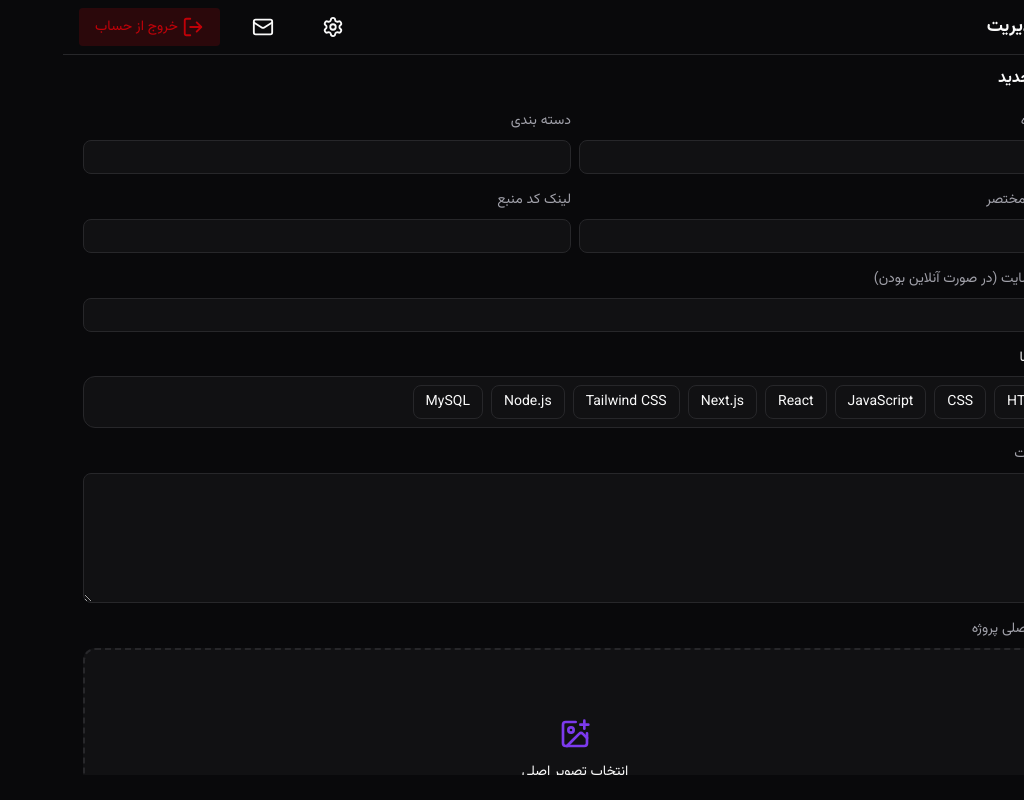
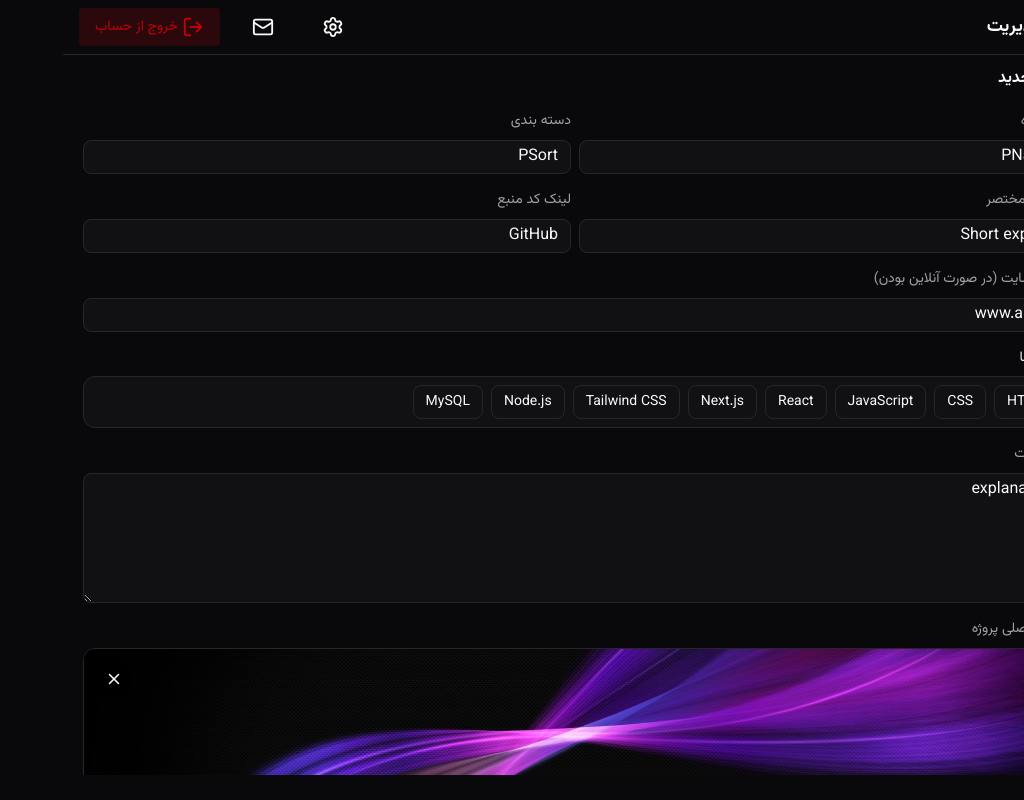
Before and after one commit to sajadzhzh/sajad-zhianjoo-admin, a Next.js app: page /projects/new in a window 1280 px wide. Shown: the whole page, without its empty margins (256-1280 px from the left). Built offline with nearby package versions, Linux system fonts and the light colour scheme.

Commit message:
Some edits to project form

```diff
--- a/Components/Input/GalleryInput.tsx
+++ b/Components/Input/GalleryInput.tsx
@@ -4,60 +4,65 @@ import { ImagePlus, X } from "lucide-react";
 import { useEffect } from "react";
 import { GalleryImage } from "../Projects/Form";
 
-export default function GalleryImageInput({
-  images,
-  setImages,
-}: {
+type Props = {
   images: GalleryImage[];
-  setImages: (file: any) => void;
-}) {
+  setImages: React.Dispatch<React.SetStateAction<GalleryImage[]>>;
+};
 
+export default function GalleryImageInput({ images, setImages }: Props) {
   const handleChange = (e: React.ChangeEvent<HTMLInputElement>) => {
     const files = Array.from(e.target.files || []);
 
     if (!files.length) return;
 
-    const newImages = files.map((file) => ({
+    const newImages: GalleryImage[] = files.map((file) => ({
       file,
       preview: URL.createObjectURL(file),
     }));
 
-    setImages((prev: any) => [...prev, ...newImages]);
+    setImages((prev) => [...prev, ...newImages]);
 
     e.target.value = "";
   };
 
   const removeImage = (index: number) => {
-    setImages((prev: any) => {
+    setImages((prev) => {
       const image = prev[index];
 
+      if (image.preview && image.preview.startsWith("blob:")) {
         URL.revokeObjectURL(image.preview);
+      }
 
-      return prev.filter((_: any, i: any) => i !== index);
+      return prev.filter((_, i) => i !== index);
     });
   };
 
   useEffect(() => {
     return () => {
-      images.forEach((image: any) => {
+      images.forEach((image) => {
+        if (image.preview && image.preview.startsWith("blob:")) {
           URL.revokeObjectURL(image.preview);
+        }
       });
     };
   }, []);
 
   return (
     <div className="w-full md:col-span-2">
-      <label className="mb-2 block text-[14px] text-(--muted)">تصاویر پروژه</label>
+      <label className="mb-2 block text-[14px] text-(--muted)">
+        تصاویر پروژه
+      </label>
 
       <div className="grid grid-cols-2 gap-3 sm:grid-cols-3 md:grid-cols-4">
-        {images.map((image, index) => (
+        {images[0].preview &&
+          images.map((image, index) => (
             <div
-            key={`${image.file.name}-${index}`}
+              key={`${image.preview}-${index}`}
               className="group relative aspect-video overflow-hidden rounded-xl border border-(--border)"
             >
               <img
-              src={image.preview}
-              alt={image.file.name}
+                src={image.preview ?? undefined}
+                alt={image.file?.name || `تصویر پروژه ${index + 1}`}
                 className="h-full w-full object-cover"
               />
 
--- a/Components/Input/MainImageInput.tsx
+++ b/Components/Input/MainImageInput.tsx
@@ -1,53 +1,74 @@
 "use client";
 
 import { ImagePlus, X } from "lucide-react";
-import { useEffect, useState } from "react";
+
+type MainImage = {
+  file: File | null;
+  preview: string | null;
+};
+
+type Props = {
+  image: MainImage;
+  setImage: React.Dispatch<React.SetStateAction<MainImage>>;
+};
 
 export default function MainImageInput({
-  file,
-  setFile,
-}: {
-  file: File | null;
-  setFile: (file: any) => void;
-}) {
-  const [preview, setPreview] = useState<string | null>(null);
+  image,
+  setImage,
+}: Props) {
+  const handleChange = (
+    e: React.ChangeEvent<HTMLInputElement>
+  ) => {
+    const file = e.target.files?.[0];
 
-  const handleChange = (e: React.ChangeEvent<HTMLInputElement>) => {
-    const selectedFile = e.target.files?.[0];
+    if (!file) return;
 
-    if (!selectedFile) return;
+    // اگر قبلاً یک preview از نوع blob داشتیم،
+    // قبل از جایگزینی آزادش می‌کنیم
+    if (image.preview?.startsWith("blob:")) {
+      URL.revokeObjectURL(image.preview);
+    }
 
-    setFile(selectedFile);
-    setPreview(URL.createObjectURL(selectedFile));
+    setImage({
+      file,
+      preview: URL.createObjectURL(file),
+    });
   };
 
   const removeImage = () => {
-    setFile(null);
-    setPreview(null);
+    if (image.preview?.startsWith("blob:")) {
+      URL.revokeObjectURL(image.preview);
+    }
+
+    setImage({
+      file: null,
+      preview: null,
+    });
   };
-
-  useEffect(() => {
-    return () => {
-      if (preview) {
-        URL.revokeObjectURL(preview);
-      }
-    };
-  }, [preview]);
 
   return (
     <div className="w-full md:col-span-2">
-      <label className="mb-2 block text-[14px] text-(--muted)">تصویر اصلی پروژه</label>
+      <label className="mb-2 block text-[14px] text-(--muted)">
+        تصویر اصلی پروژه
+      </label>
 
-      {!preview ? (
+      {!image.preview ? (
         <label
           htmlFor="main-image"
           className="flex h-56 w-full cursor-pointer flex-col items-center justify-center rounded-xl border-2 border-dashed border-(--border) bg-(--surface) transition hover:border-(--primary)"
         >
-          <ImagePlus size={32} className="mb-3 text-(--primary)" />
+          <ImagePlus
+            size={32}
+            className="mb-3 text-(--primary)"
+          />
 
-          <span className="text-sm">انتخاب تصویر اصلی</span>
+          <span className="text-sm">
+            انتخاب تصویر اصلی
+          </span>
 
-          <span className="mt-1 text-xs text-(--muted)">PNG, JPG, WEBP</span>
+          <span className="mt-1 text-xs text-(--muted)">
+            PNG, JPG, WEBP
+          </span>
 
           <input
             id="main-image"
@@ -60,7 +81,7 @@ export default function MainImageInput({
       ) : (
         <div className="relative h-56 overflow-hidden rounded-xl border border-(--border)">
           <img
-            src={preview}
+            src={image.preview}
             alt="تصویر اصلی پروژه"
             className="h-full w-full object-cover"
           />
@@ -75,8 +96,10 @@ export default function MainImageInput({
         </div>
       )}
 
-      {file && (
-        <p className="mt-2 truncate text-xs text-(--muted)">{file.name}</p>
+      {image.file && (
+        <p className="mt-2 truncate text-xs text-(--muted)">
+          {image.file.name}
+        </p>
       )}
     </div>
   );
--- a/Components/Input/Text.tsx
+++ b/Components/Input/Text.tsx
@@ -3,11 +3,13 @@ export default function TextInput({
   id,
   placeholder,
   className,
+  defaultValue,
 }: {
   name: string;
   id: string;
   placeholder?: string;
   className?: string;
+  defaultValue?: string;
 }) {
   return (
     <input
@@ -15,6 +17,7 @@ export default function TextInput({
       name={name}
       id={id}
       placeholder={placeholder}
+      defaultValue={defaultValue}
       className={`px-3 py-1 border border-(--border) outline-0 bg-(--surface) rounded-lg focus:bg-(--surface-hover) ${className}`}
     />
   );
--- a/Components/Projects/Form.tsx
+++ b/Components/Projects/Form.tsx
@@ -6,16 +6,32 @@ import TextInput from "../Input/Text";
 import Button from "../Button/Button";
 import MainImageInput from "../Input/MainImageInput";
 import GalleryImageInput from "../Input/GalleryInput";
+import post from "@/public/4.jpg";
+
+type MainImage = {
+  file: File | null;
+  preview: string | null;
+};
 
 export type GalleryImage = {
-  file: File;
-  preview: string;
+  file: File | null;
+  preview: string | null;
 };
 
-export default function ProjectForm() {
+export default function ProjectForm({ edit }: { edit?: boolean }) {
   const [selected, setSelected] = useState<string[]>([]);
-  const [thumbnail, setThumbnail] = useState<File | null>(null);
-  const [images, setImages] = useState<GalleryImage[]>([]);
+  const [thumbnail, setThumbnail] = useState<MainImage>({
+    file: null,
+    preview: edit ? post.src : null,
+  });
+  const [images, setImages] = useState<GalleryImage[]>([
+    {
+      file: null,
+      preview: edit ? post.src : null,
+    },
+  ]);
+
+  // edit && setSelected(["Next.js", "Tailwind CSS"])
 
   return (
     <form className="space-y-2 w-full grid grid-cols-1 md:grid-cols-2 gap-2">
@@ -23,35 +39,35 @@ export default function ProjectForm() {
         <label htmlFor="projectName" className="text-[14px] text-(--muted)">
           نام پروژه
         </label>
-        <TextInput name="projectName" id="projectName" />
+        <TextInput name="projectName" id="projectName" defaultValue={edit ? "PName" : ""}/>
       </div>
 
       <div className="w-full flex flex-col gap-2">
         <label htmlFor="sort" className="text-[14px] text-(--muted)">
           دسته بندی
         </label>
-        <TextInput name="sort" id="sort" />
+        <TextInput name="sort" id="sort" defaultValue={edit ? "PSort" : ""} />
       </div>
 
       <div className="w-full flex flex-col gap-2">
         <label htmlFor="shortExplain" className="text-[14px] text-(--muted)">
           توضیح مختصر
         </label>
-        <TextInput name="shortExplain" id="shortExplain" />
+        <TextInput name="shortExplain" id="shortExplain" defaultValue={edit ? "Short explain" : ""} />
       </div>
 
       <div className="w-full flex flex-col gap-2 ">
         <label htmlFor="sourceLink" className="text-[14px] text-(--muted)">
           لينک کد منبع
         </label>
-        <TextInput name="sourceLink" id="sourceLink" />
+        <TextInput name="sourceLink" id="sourceLink" defaultValue={edit ? "GitHub" : ""} />
       </div>
 
       <div className="w-full flex flex-col gap-2 md:col-span-2">
         <label htmlFor="sourceLink" className="text-[14px] text-(--muted)">
           آدرس سایت (در صورت آنلاین بودن)
         </label>
-        <TextInput name="sourceLink" id="sourceLink" />
+        <TextInput name="sourceLink" id="sourceLink" defaultValue={edit ? "www.abc.ir" : ""} />
       </div>
 
       <MultiSelect selected={selected} setSelected={setSelected} />
@@ -64,13 +80,14 @@ export default function ProjectForm() {
           rows={5}
           name="explain"
           id="explain"
+          defaultValue={"explanation"}
           className="px-3 py-1 border border-(--border) outline-0 bg-(--surface) rounded-lg focus:bg-(--surface-hover)"
         ></textarea>
       </div>
 
-      <MainImageInput file={thumbnail} setFile={setThumbnail}/>
+      <MainImageInput image={thumbnail} setImage={setThumbnail} />
 
-      <GalleryImageInput images={images} setImages={setImages}/>
+      <GalleryImageInput images={images} setImages={setImages} />
 
       <Button theme="primary" type="submit" className="md:col-span-2">
         ايجاد
--- a/app/projects/new/page.tsx
+++ b/app/projects/new/page.tsx
@@ -4,7 +4,7 @@ export default function NewProjectPage(){
     return(
         <div className="w-full h-[90svh] overflow-scroll Container space-y-5">
             <h2 className="font-bold text-[16px]">پروژه جدید</h2>
-            <ProjectForm />
+            <ProjectForm edit />
         </div>
     )
 }
```
Lines whose indentation alone changed are shown as unchanged.
